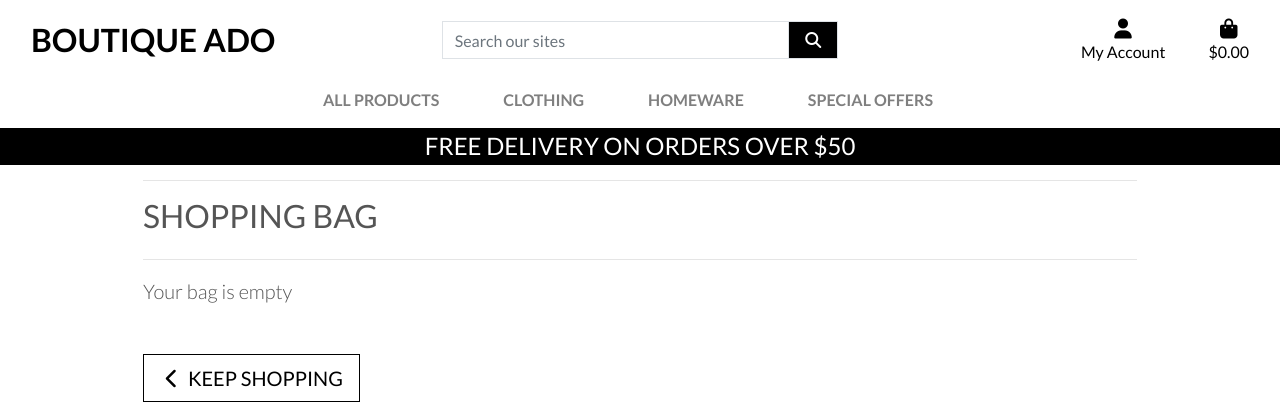
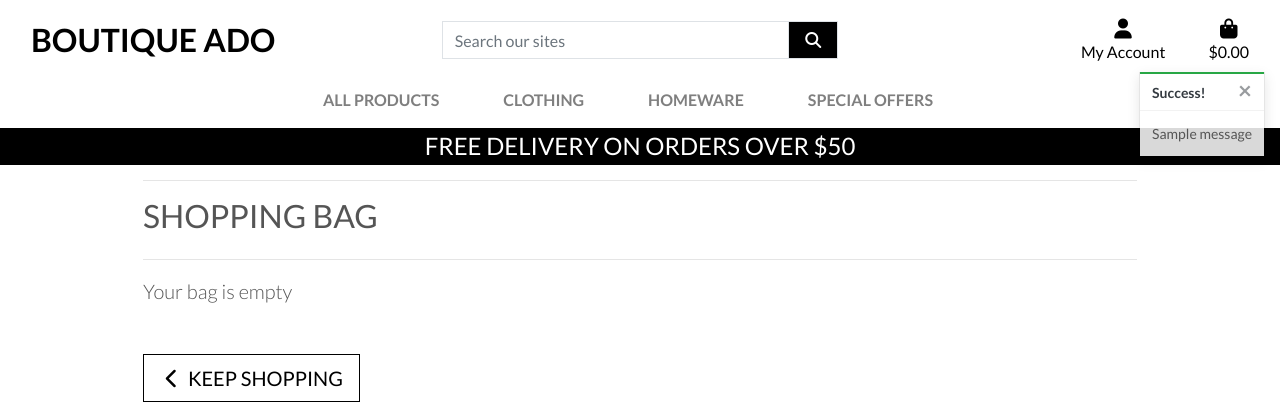
Before and after one commit to bijokmathew/boutique_ado_v2, a Django app: page /bag/ in a window 1280 px wide. Shown: the top 420 px of the page. Run offline with Django 3.2, Linux system fonts and the light colour scheme; one stand-in notice (Sample message) is shown; some libraries are stand-ins or nearby versions.

Commit message:
Added toasts

```diff
--- a/bag/templates/bag/bag.html
+++ b/bag/templates/bag/bag.html
@@ -143,6 +143,7 @@
         $('.update-link').click(function(e){
             console.log("update-link")
             var form = $(this).prev('.update-form');
+            console.log(form);
             form.submit();
         })
         // Delete quatity on click
--- a/bag/views.py
+++ b/bag/views.py
@@ -1,4 +1,6 @@
 from django.shortcuts import render, redirect, reverse, HttpResponse
+from django.contrib import messages
+from products.models import Product
 
 
 def view_bag(request):
@@ -12,6 +14,7 @@ def add_to_bag(request, item_id):
     """
     Add a quantity of the specified item to the shopping bag
     """
+    product = Product.objects.get(pk=item_id)
     quantity = int(request.POST.get('quantity'))
     redirect_url = request.POST.get('redirect-url')
     bag = request.session.get('bag', {})
@@ -33,7 +36,7 @@ def add_to_bag(request, item_id):
             bag[item_id] += quantity
         else:
             bag[item_id] = quantity
-
+    messages.success(request, f"Added {product.name} to your bag")
     request.session['bag'] = bag
     print("bag =", request.session['bag'])
     return redirect(redirect_url)
@@ -43,7 +46,6 @@ def adjust_bag(request, item_id):
     """
     Adjust quantity of the specific product
     """
-    print('adjust_bag--------jnmlll')
     quantity = int(request.POST.get('quantity'))
     bag = request.session.get('bag', {})
     size = None
--- a/boutique_ado/settings.py
+++ b/boutique_ado/settings.py
@@ -78,6 +78,8 @@ TEMPLATES = [
         },
     },
 ]
+
+MESSAGE_STORAGE = 'django.contrib.messages.storage.session.SessionStorage'
 
 AUTHENTICATION_BACKENDS = [
     # Needed to login by username in Django admin, regardless of `allauth`
--- a/static/css/base.css
+++ b/static/css/base.css
@@ -94,6 +94,20 @@ a.category-badge > span.badge:hover {
     border: 1px solid black;
 }
 
+.message-container {
+    position: fixed;
+    top: 72px;
+    right: 15px;
+    z-index: 999999;
+}
+
+.custom-toast {
+    overflow: visible;
+}
+
+.toast-capper {
+    height: 2px;
+}
 
 /* ----------------media query */
 
--- a/templates/base.html
+++ b/templates/base.html
@@ -115,7 +115,21 @@
     </div>
   </header>
   {% if messages %}
-    <div class="message-container"></div>
+    <div class="message-container">
+      {% for message in messages %}
+        {% with message.level as level %}
+          {% if level == 40 %}
+            {% include 'includes/toasts/toast_error.html' %}
+          {% elif level == 30 %}
+            {% include 'includes/toasts/toast_warning.html' %}
+          {% elif level == 25 %}
+            {% include 'includes/toasts/toast_success.html' %}
+          {% else %}
+            {% include 'includes/toasts/toast_info.html' %}
+          {% endif %}
+        {% endwith %}
+      {% endfor %}
+    </div>
   {% endif %}
 
   {% block page_header %}
@@ -125,6 +139,9 @@
   {% endblock %}
 
   {% block postloadjs %}
+    <script type="text/javascript">
+      $('.toast').toast('show');
+    </script>
   {% endblock %}
 
 </body>
--- /dev/null
+++ b/templates/includes/toasts/toast_success.html
@@ -0,0 +1,13 @@
+<div class="toast custom-toast rounded-0 border-top-0" data-autohide="false">
+  <div class="arrow-up arrow-success"></div>
+  <div class="w-100 toast-capper bg-success"></div>
+    <div class="toast-header bg-white text-dark">
+      <strong class="mr-auto">Success!</strong>
+      <button type="button" class="ml-2 mb-1 close text-dark" data-dismiss="toast" aria-label="Close">
+        <span aria-hidden="true">&times;</span>
+      </button>
+    </div>
+    <div class="toast-body">
+      {{message}}
+    </div>
+  </div>
```
Also changed, not shown: templates/includes/toasts/toast_error.html (added, +13 -0 lines), templates/includes/toasts/toast_info.html (added, +13 -0 lines), templates/includes/toasts/toast_warning.html (added, +13 -0 lines), db.sqlite3.
